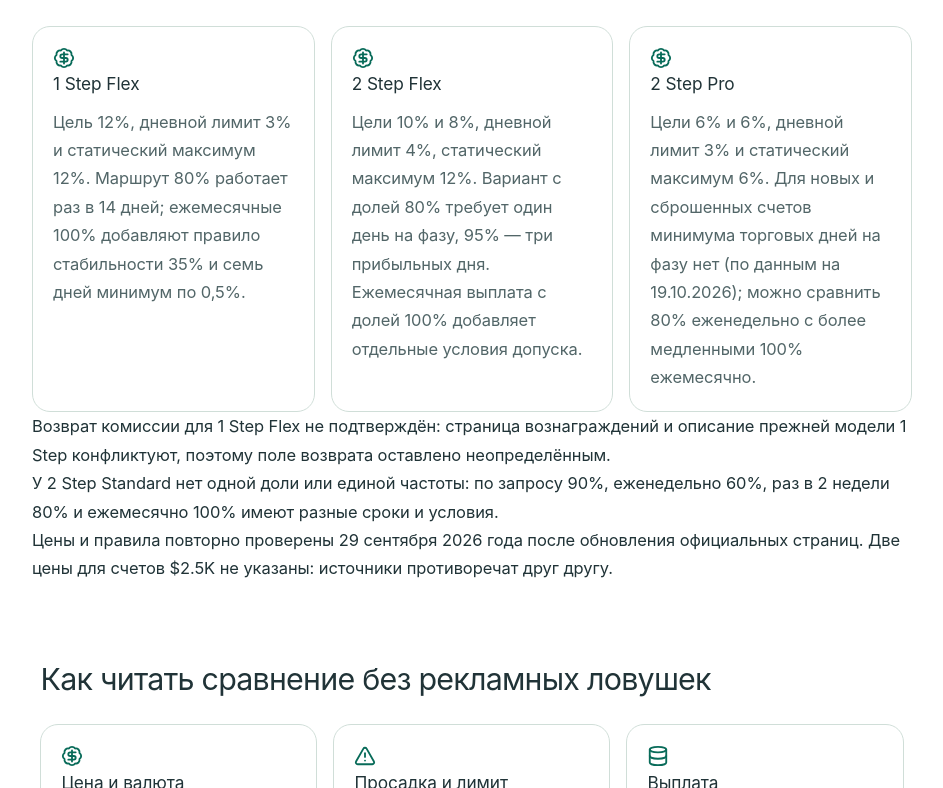
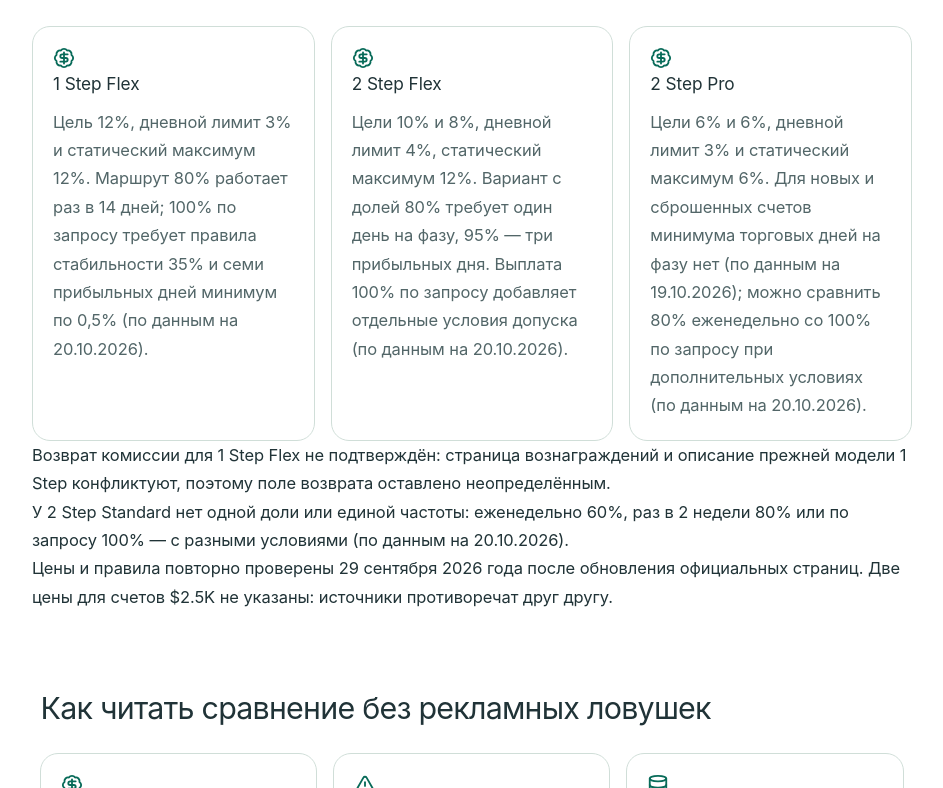
Before and after one commit to Vilmanis99/tradersfund, a Next.js app: page /ru/obzor-fundingpips in a window 1280 px wide. Shown: the part 4712-5500 px from the top of the page, without its empty margins (168-1111 px from the left). Built offline with nearby package versions, Linux system fonts and the light colour scheme; no server answers.

Commit message:
content(ru): obzor-fundingpips — reward routes per help centre 20.10.2026 (Weekly 60% / Bi-Weekly 80% / On Demand 100%; Monthly 100% and On Demand 90% removed)

```diff
--- a/app/ru/obzor-fundingpips/page.tsx
+++ b/app/ru/obzor-fundingpips/page.tsx
@@ -97,17 +97,17 @@ function FundingPipsDeepDive({ accessCurrent }: { accessCurrent: boolean }) {
       <section className="ru-section" id="reward-routes">
         <div className="ru-shell" data-russian-fundingpips-deep-dive="reward-routes">
           <div className="ru-content">
-            <h2>100% ежемесячно или более быстрая выплата: условия различаются</h2>
-          <p>FundingPips добавил ежемесячные маршруты для подходящих мастер-счетов, купленных с 15 августа 2026 года. Число 100% выглядит выше, но вместе с ним появляются правило стабильности 35%, семь прибыльных дней минимум по 0,5% и Striking System с порогом 1%. Поэтому максимальную долю нельзя сравнивать без календаря и дополнительных ограничений.</p>
+            <h2>100% по запросу или регулярная выплата: условия различаются</h2>
+          <p>Ежемесячных маршрутов у FundingPips больше нет: долю 100% теперь дают выплаты по запросу (On Demand). Для 2 Step Standard фирма перечисляет три цикла — еженедельно 60%, раз в две недели 80% или по запросу 100% (по данным на 20.10.2026; <a href="https://help.fundingpips.com/hc/en-us/articles/34501809112081-2-Step-Standard" target="_blank" rel="noopener noreferrer">страница 2 Step Standard</a>). Число 100% выглядит выше, но вместе с ним появляются правило стабильности 35%, прибыльные дни и Striking System с порогом 1%. Поэтому максимальную долю нельзя сравнивать без условий допуска.</p>
           </div>
           <div className="ru-table-wrap">
             <table className="ru-table" data-russian-fundingpips-reward-routes="five-products">
-              <thead><tr><th>Продукт</th><th>Более быстрый маршрут</th><th>100% ежемесячно</th><th>Что меняется</th></tr></thead>
+              <thead><tr><th>Продукт</th><th>Более быстрый маршрут</th><th>100% по запросу</th><th>Что меняется</th></tr></thead>
               <tbody>
-                <tr><td>1 Step Flex</td><td>80% раз в 14 дней</td><td>30 дней</td><td>Правило стабильности 35%, 7 дней по 0,5%; Striking 1% уже действует</td></tr>
-                <tr><td>2 Step Flex</td><td>80% или 95% раз в 14 дней</td><td>30 дней</td><td>95% требует 3 дней по 0,5%; ежемесячно — 35%, 7 дней и Striking 1%</td></tr>
-                <tr><td>2 Step Pro</td><td>80% каждые 7 дней</td><td>30 дней</td><td>Ежемесячный маршрут добавляет 35%, 7 дней по 0,5% и Striking 1%</td></tr>
-                <tr><td>2 Step Standard</td><td>60% еженедельно, 80% раз в 2 недели или 90% по запросу</td><td>30 дней</td><td>Выплата по запросу требует 35% и 2% прибыли; ежемесячно — 35%, 7 дней и Striking 1%</td></tr>
+                <tr><td>1 Step Flex</td><td>80% раз в 14 дней</td><td>по запросу</td><td>Правило стабильности 35%, 7 прибыльных дней по 0,5%; Striking 1% уже действует</td></tr>
+                <tr><td>2 Step Flex</td><td>80% или 95% раз в 14 дней</td><td>по запросу</td><td>95% требует 3 дней по 0,5%; по запросу — 35%, 7 дней и Striking 1%</td></tr>
+                <tr><td>2 Step Pro</td><td>80% каждые 7 дней</td><td>по запросу</td><td>Маршрут по запросу добавляет 35%, 7 дней по 0,5% и Striking 1%</td></tr>
+                <tr><td>2 Step Standard</td><td>60% еженедельно или 80% раз в 2 недели</td><td>по запросу</td><td>По запросу (100%) требуется правило стабильности 35% и другие условия допуска; ежемесячного маршрута и 90% по запросу больше нет</td></tr>
                 <tr><td>FundingPips Zero</td><td>95% раз в 14 дней</td><td>не опубликован</td><td>Правило стабильности 15%, 7 дней по 0,25%, защитный запас 3%</td></tr>
               </tbody>
             </table>
@@ -174,7 +174,7 @@ function FundingPipsDeepDive({ accessCurrent }: { accessCurrent: boolean }) {
               </tbody>
             </table>
           </div>
-          <p className="ru-muted">Расчёт описывает одну покупку и не прогнозирует прохождение или выплату. Ежемесячная доля 100% уменьшает математический порог, но добавляет 30-дневный цикл, правило стабильности, прибыльные дни и продуктовую систему Striking.</p>
+          <p className="ru-muted">Расчёт описывает одну покупку и не прогнозирует прохождение или выплату. Доля 100% по запросу уменьшает математический порог, но добавляет правило стабильности, прибыльные дни и продуктовую систему Striking.</p>
         </div>
       </section>
 
@@ -191,7 +191,7 @@ function FundingPipsDeepDive({ accessCurrent }: { accessCurrent: boolean }) {
           <h2 className="ru-review-secondary-heading">Ограничения и причины отказаться</h2>
           <ul>
             <li>Для двух вариантов на $2.5K цена не подтверждена. Это не означает, что счёт бесплатный или доступен для покупки.</li>
-            <li>100% ежемесячно добавляет 30-дневный календарь, правило стабильности 35%, 7 прибыльных дней и Striking System — это не стандартная доля без условий.</li>
+            <li>100% теперь только по запросу (по данным на 20.10.2026): правило стабильности 35%, прибыльные дни и Striking System — это не стандартная доля без условий.</li>
             <li>Удержание позиций через выходные ограничено у всех 5 продуктов, а для Zero становится серьёзным нарушением вместе с запрещённым окном новостей.</li>
             <li>ОАЭ и Вьетнам прямо ограничены, дополнительно действуют списки FATF и санкционные списки ЕС/ООН; VPN или чужой адрес не создают допустимый профиль.</li>
             <li>Возврат подтверждён только для 2 Step Standard после четвёртой выплаты; для 1 Step Flex вопрос не решён, а Pro, Flex и Zero возврат не получают.</li>
@@ -288,13 +288,13 @@ export default function RussianFundingPipsReviewPage() {
           : 'ранее справка ограничивала резидентов ОАЭ и Вьетнама. Страновые условия требуют повторной проверки; этот старый список не подтверждает доступ сегодня. До оплаты уточните резидентство, KYC и выплату напрямую у фирмы.'}
       </span>}
       verdict={[
-        { title: '1 Step Flex', body: <>Цель 12%, дневной лимит 3% и статический максимум 12%. Маршрут 80% работает раз в 14 дней; ежемесячные 100% добавляют правило стабильности 35% и семь дней минимум по 0,5%.</> },
-        { title: '2 Step Flex', body: <>Цели 10% и 8%, дневной лимит 4%, статический максимум 12%. Вариант с долей 80% требует один день на фазу, 95% — три прибыльных дня. Ежемесячная выплата с долей 100% добавляет отдельные условия допуска.</> },
-        { title: '2 Step Pro', body: <>Цели 6% и 6%, дневной лимит 3% и статический максимум 6%. Для новых и сброшенных счетов минимума торговых дней на фазу нет (по данным на 19.10.2026); можно сравнить 80% еженедельно с более медленными 100% ежемесячно.</> },
+        { title: '1 Step Flex', body: <>Цель 12%, дневной лимит 3% и статический максимум 12%. Маршрут 80% работает раз в 14 дней; 100% по запросу требует правила стабильности 35% и семи прибыльных дней минимум по 0,5% (по данным на 20.10.2026).</> },
+        { title: '2 Step Flex', body: <>Цели 10% и 8%, дневной лимит 4%, статический максимум 12%. Вариант с долей 80% требует один день на фазу, 95% — три прибыльных дня. Выплата 100% по запросу добавляет отдельные условия допуска (по данным на 20.10.2026).</> },
+        { title: '2 Step Pro', body: <>Цели 6% и 6%, дневной лимит 3% и статический максимум 6%. Для новых и сброшенных счетов минимума торговых дней на фазу нет (по данным на 19.10.2026); можно сравнить 80% еженедельно со 100% по запросу при дополнительных условиях (по данным на 20.10.2026).</> },
       ]}
       editorialNotes={[
         'Возврат комиссии для 1 Step Flex не подтверждён: страница вознаграждений и описание прежней модели 1 Step конфликтуют, поэтому поле возврата оставлено неопределённым.',
-        'У 2 Step Standard нет одной доли или единой частоты: по запросу 90%, еженедельно 60%, раз в 2 недели 80% и ежемесячно 100% имеют разные сроки и условия.',
+        'У 2 Step Standard нет одной доли или единой частоты: еженедельно 60%, раз в 2 недели 80% или по запросу 100% — с разными условиями (по данным на 20.10.2026).',
         'Цены и правила повторно проверены 29 сентября 2026 года после обновления официальных страниц. Две цены для счетов $2.5K не указаны: источники противоречат друг другу.',
       ]}
       decisionGuide={{
@@ -302,7 +302,7 @@ export default function RussianFundingPipsReviewPage() {
         intro: <>У FundingPips пять разных моделей, поэтому вопрос «какой процент?» недостаточен. Для решения сначала выберите риск-механику и способ запроса вознаграждения, а уже потом сравнивайте цену и доступность страны.</>,
         items: [
           { title: 'Flex и Pro — разные компромиссы', body: <>2 Step Flex за $32 на $5K даёт 12% статического запаса и минимум один день на фазу по маршруту 80%. 2 Step Pro за $29 сокращает запас до 6%, зато для новых и сброшенных счетов не требует минимума торговых дней (по данным на 19.10.2026) и предлагает 80% еженедельно.</> },
-          { title: '100% меняет календарь', body: <>Ежемесячные 100% требуют правила стабильности 35%, семь прибыльных дней минимум по 0,5% и Striking System 1%. Сравнивайте реальную доступность выплаты, а не только процент после одобрения.</> },
+          { title: '100% меняет условия', body: <>100% по запросу требуют правила стабильности 35%, прибыльных дней и Striking System 1% (по данным на 20.10.2026). Сравнивайте реальную доступность выплаты, а не только процент после одобрения.</> },
           { title: 'Zero — не режим без правил', body: <>FundingPips Zero не имеет оценочного этапа, но сочетает плавающий лимит 5%, максимальный открытый риск 1%, минимум 7 прибыльных дней и правило стабильности до 15%. Такой маршрут нужно сравнивать с вашей статистикой, а не с ценой обычного челленджа.</> },
         ],
       }}
@@ -335,7 +335,7 @@ export default function RussianFundingPipsReviewPage() {
         },
         {
           q: 'У FundingPips теперь всегда сплит 100%?',
-          a: 'Нет. 100% — месячный маршрут для подходящих мастер-счетов, купленных с 15 августа 2026 года. Он требует правила стабильности 35%, семь прибыльных дней минимум по 0,5% и продуктовые условия Striking System. Более быстрые циклы используют другие доли.',
+          a: 'Нет. Ежемесячного маршрута больше нет: 100% дают выплаты по запросу (On Demand), например у 2 Step Standard — еженедельно 60%, раз в две недели 80% или по запросу 100% (по данным на 20.10.2026). Для 100% нужны правило стабильности 35%, прибыльные дни и условия Striking System. Регулярные циклы используют другие доли.',
         },
         {
           q: 'Сколько минимальных дней у 2 Step Flex и Pro?',
```
